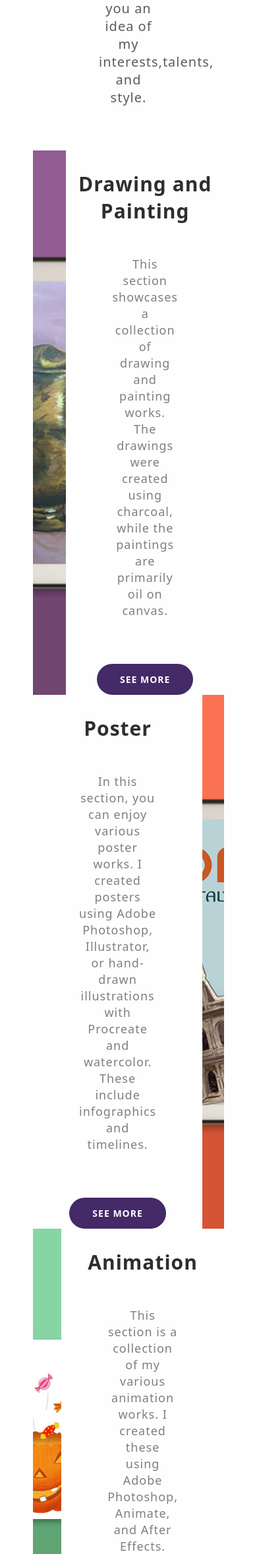
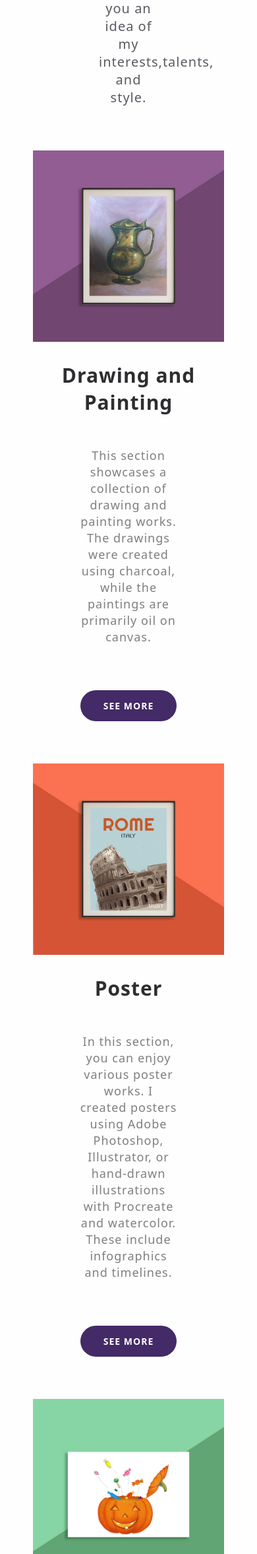
Before and after one commit to tweeti54/sunmi-portfolio, a PHP site: page / in a window 390 px wide; the page is wider, and only the part inside the window is pictured. Shown: the part 1056-3411 px from the top of that part at 66% size. Run offline with PHP 8.4, Linux system fonts and the light colour scheme; some web fonts are replaced.

Commit message:
style landing page for tablet view

```diff
--- a/index.php
+++ b/index.php
@@ -37,7 +37,7 @@
                 <h2>Works</h2>
                 <p class="top_text">This section is a collection of my work. These works will give you an idea of my interests,talents, and style.</p>
                     <article>
-                        <div><img src="assets/img1.jpg" alt="A drawing for still life"></div>
+                        <div class="img-wrapper"><img src="assets/img1.jpg" alt="A drawing for still life"></div>
                         <div class="contents">
                             <h3>Drawing and Painting</h3>
                             <p>This section showcases a collection of drawing and painting works. The drawings were created using charcoal, while the paintings are primarily oil on canvas.
@@ -46,7 +46,7 @@
                         </div>
                     </article>
                     <article>
-                        <div><img src="assets/img2.jpg" alt="A Rome Travel Poster"></div>
+                        <div class="img-wrapper"><img src="assets/img2.jpg" alt="A Rome Travel Poster"></div>
                         <div class="contents">
                             <h3>Poster</h3>
                             <p>In this section, you can enjoy various poster works. I created posters using Adobe Photoshop, Illustrator, or hand-drawn illustrations with Procreate and watercolor. These include infographics and timelines.
@@ -55,7 +55,7 @@
                         </div>
                     </article>
                     <article>
-                        <div><img src="assets/img3.jpg" alt="Halloween Animation"></div>
+                        <div class="img-wrapper"><img src="assets/img3.jpg" alt="Halloween Animation"></div>
                         <div class="contents">
                             <h3>Animation</h3>
                             <p>This section is a collection of my various animation works. I created these using Adobe
@@ -64,7 +64,7 @@
                         </div>
                     </article>
                     <article>
-                        <div><img src="assets/img4.jpg" alt="A Still Life Photo"></div>
+                        <div class="img-wrapper"><img src="assets/img4.jpg" alt="A Still Life Photo"></div>
                         <div class="contents">
                             <h3>Photography</h3>
                             <p>This section is a collection of photos taken during digital photography class. During
@@ -77,7 +77,7 @@
                         </div>
                     </article>
                     <article>
-                        <div><img src="assets/img5.jpg" alt="Website"></div>
+                        <div class="img-wrapper"><img src="assets/img5.jpg" alt="Website"></div>
                         <div class="contents">
                             <h3>Website</h3>
                             <p>This section showcases a variety of website designs.</p>
@@ -85,7 +85,7 @@
                         </div>
                     </article>
                     <article class="forthimg">
-                        <div><img src="assets/img6.jpg" alt="A Magazine Design"></div>
+                        <div class="img-wrapper"><img src="assets/img6.jpg" alt="A Magazine Design"></div>
                         <div class="contents s_letter">
                             <h3>Others</h3>
                             <p>In this section, there are various works such as design for space and shape, which are
--- a/style.css
+++ b/style.css
@@ -175,6 +175,13 @@ main h2 {
     padding: 0 50px;
 }
 
+@media (max-width: 900px) {
+    .container article:has(div > img) {
+        grid-template-columns: 1fr;
+        margin-bottom: 64px;
+    }
+}
+
 article > div:has(img) {
     width: 100%;
     display: flex;
@@ -231,6 +238,17 @@ article > div > img {
 
 .container article:nth-of-type(even) div:nth-of-type(2) {
     order: 1;
+}
+
+
+@media (max-width: 900px) {
+    .container article:nth-of-type(n) div.img-wrapper {
+        order: 1;
+    }
+
+    .container article:nth-of-type(n) div.contents {
+        order: 2;
+    }
 }
 
 .con_resources {
```
Also changed, not shown: 2 other files.
